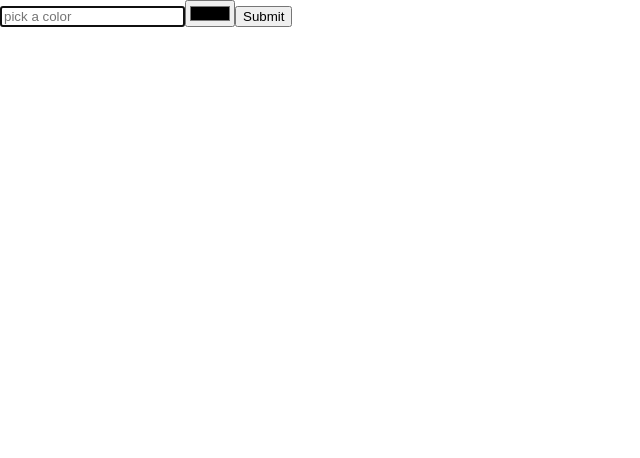
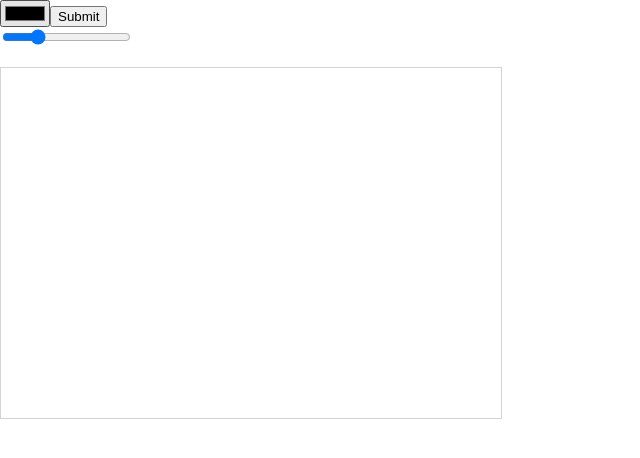
Before and after one commit to AmberWilkie/react-playground, a React (Create React App) app: page / in a window 1280 px wide. Shown: the top 458 px of the page, without its empty margins (0-640 px from the left). Built offline with nearby package versions, Linux system fonts and the light colour scheme.

Commit message:
Add slider to adjust rotation of gradient

```diff
--- a/src/App.js
+++ b/src/App.js
@@ -32,6 +32,54 @@ class Input extends Component {
   }
 }
 
+class ColorPicker extends Component {
+	state = { color: ''};
+
+  submitColor = (e) => {
+    e.preventDefault();
+    this.props.addColor(this.state.color);
+    this.state.color = '';
+  }
+  render() {
+  	return (
+    	<form onSubmit={this.submitColor}>
+        <input type="color"
+           onChange={(event) => { this.setState({
+          	color: event.target.value
+          })}}
+        />
+        <button type="submit">Submit</button>
+      </form>
+    )
+  }
+}
+
+
+const Slider = (props) => {
+  return (
+    <input type="range" value={props.rotation}
+      min='0' max='360'
+      onChange={(event) => {
+        props.setRotation(event.target.value);
+       }}
+    />
+  )
+}
+
+const Canvas = (props) => {
+  const colors = props.colors.map( item => item.color)
+  return (
+    <div>
+    <canvas id="canvas" width="500px" height="350px" style={{
+        border: '1px solid #d3d3d3',
+        backgroundImage: `linear-gradient(${props.rotation}deg, ${colors.join(', ')})`
+      }}>
+    Your browser does not support the HTML5 canvas tag.
+    </canvas>
+    </div>
+  )
+}
+
 const ColorBox = (props) => {
 	return (
 		<div style={{
@@ -60,7 +108,8 @@ class BoxList extends Component {
 
 class App extends Component {
 	state = {
-  	data: []
+  	data: [],
+    rotation: '90'
   }
 
   addColor = (color) => {
@@ -79,11 +128,24 @@ class App extends Component {
     }))
   }
 
+  setRotation = (rotation) => {
+    this.setState( () => ({
+      rotation: rotation
+    }))
+  }
+
   render() {
+    const {
+      data,
+      rotation
+    } = this.state
   	return (
     	<div>
-    	  <Input addColor={this.addColor} />
-        <BoxList colors={this.state.data} removeBox={this.removeColor} />
+    	  <ColorPicker addColor={this.addColor} />
+        <BoxList colors={data} removeBox={this.removeColor} />
+        <Slider rotation={rotation} setRotation={this.setRotation} />
+        <br /><br />
+        <Canvas colors={data} rotation={rotation}/>
       </div>
     );
   };
```
